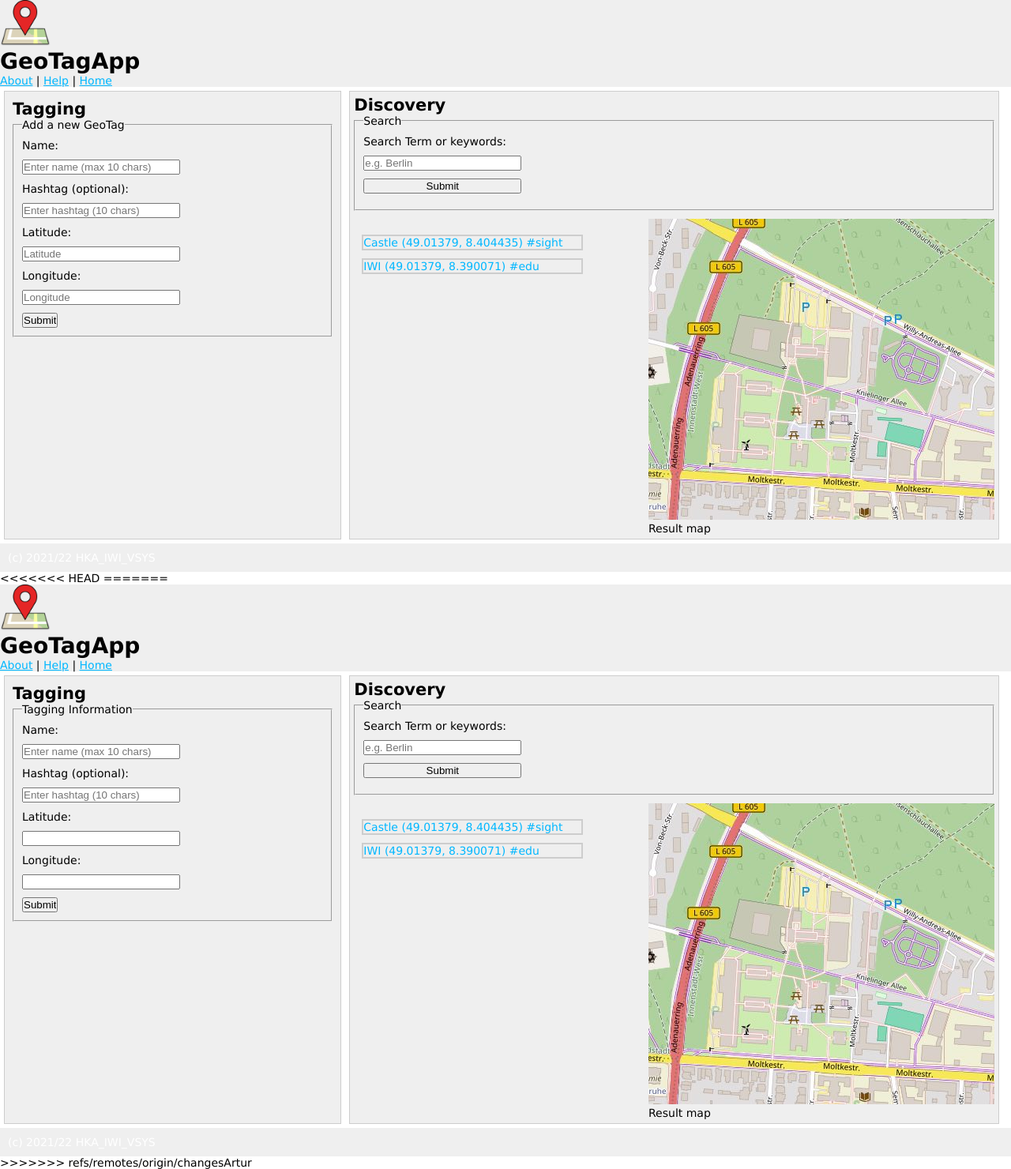
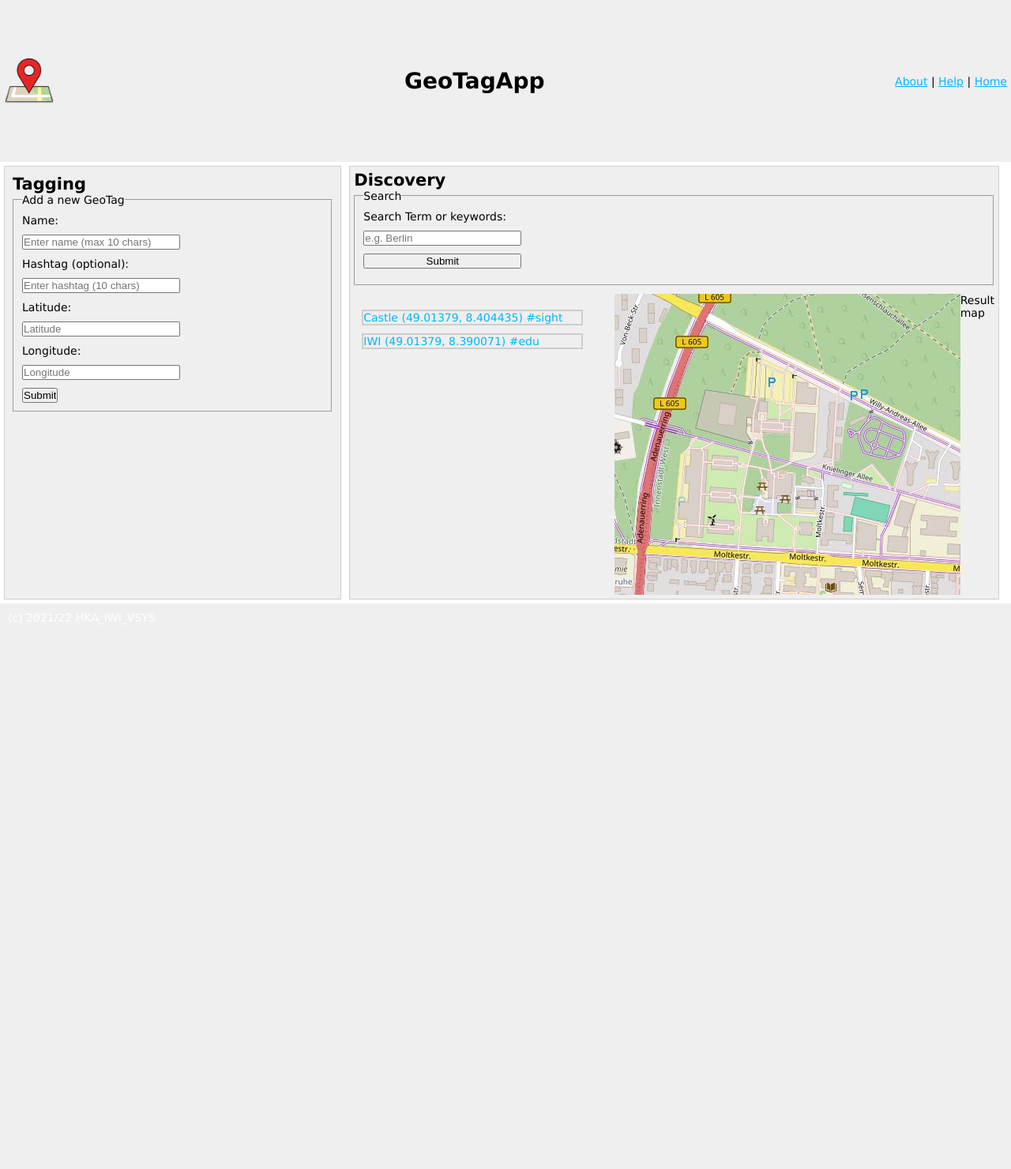
Before and after one commit to 420247/vs1lab, a web app: file Aufgabe1/gta_v1/public/index.html in a window 1280 px wide. Shown: the whole page at 79% size. After the commit the page ends 789 px from the top, so only its background shows below. Run offline with its HTML, style and script files only (its server is not run), Linux system fonts and the light colour scheme.

Commit message:
save my code before changing brach

```diff
--- a/Aufgabe1/gta_v1/public/index.html
+++ b/Aufgabe1/gta_v1/public/index.html
@@ -87,96 +87,3 @@
 </body>
 
 </html>
-
-<<<<<<< HEAD
-=======
-<!DOCTYPE html>
-
-<!-- File origin: VS1LAB A1a -->
-
-<html lang="en">
-
-<head>
-    <meta charset="UTF-8">
-    <meta name="viewport" content="width=device-width, initial-scale=1.0">
-    <title>GeoTagApp</title>
-    <link rel="stylesheet" href="./stylesheets/style.css" />
-    <meta name="viewport" content="width=device-width, initial-scale=1.0">
-</head>
-
-<body>
-    <header class="header">
-        <img src="./images/location.png" class="header__image" alt="an image of a map and location">
-        <h1 class="header__title">GeoTagApp</h1>
-        <nav class="header__navigation">
-            <a href="#">About</a> | <a href="#">Help</a> | <a href="/">Home</a>
-        </nav>
-    </header>
-
-    <main class="main">
-        <section class="main__tagging tagging">
-            <h2>Tagging</h2>
-
-            <!-- ############### VS1Lab 1a Form 1 Start -->
-            <form id="tag-form" action="/tagging" method="post">
-                <fieldset>
-                    <legend>Tagging Information</legend>
-                    <label for="name">Name:</label>
-                    <input type="text" id="name" name="name" placeholder="Enter name (max 10 chars)" maxlength="10" required>
-                    <label for="hashtag">Hashtag (optional):</label>
-                    <input type="text" id="hashtag" name="hashtag" placeholder="Enter hashtag (10 chars)" pattern="#[A-Za-z0-9]{1,10}">
-                    <label for="latitude">Latitude:</label>
-                    <input type="text" id="latitude" name="latitude" value="" readonly>
-                    <label for="longitude">Longitude:</label>
-                    <input type="text" id="longitude" name="longitude" value="" readonly>
-                    <input type="submit" value="Submit">
-                </fieldset>
-            </form>
-            <!-- ############### VS1Lab 1a Form 1 End -->
-
-        </section>
-
-        <section class="main__discovery discovery">
-            <h2 class="discovery__title">Discovery</h2>
-
-            <!-- ############### VS1Lab 1a Form 2 Start -->
-            <form class="discovery__search" id="discoveryFilterForm" action="/discovery" method="post">
-
-                <fieldset>
-                    <legend>Search</legend>
-                    <label for="search">Search Term or keywords:</label>
-                    <input type="text" id="search" name="search" placeholder="e.g. Berlin" maxlength="30">
-                    <input type="submit" value="Submit">
-                </fieldset>
-                <input type="hidden" id="latitude-discovery" name="latitude" value="49.01379">
-                <input type="hidden" id="longitude-discovery" name="longitude" value="8.404435">
-
-
-            </form>
-            <!-- ############### VS1Lab 1a Form 2 End -->
-
-            <div class="discovery__wrapper">
-                <div class="discovery__taglist">
-                    <ul class="discovery__results" id="discoveryResults">
-                        <li>Castle (49.01379, 8.404435) #sight</li>
-                        <li>IWI (49.01379, 8.390071) #edu</li>
-                    </ul>
-                </div>
-
-                <div class="discovery__map">
-                    <img src="./images/mapview.jpg" alt="a map with locations" id="mapView" />
-                    <span>Result map</span>
-                </div>
-            </div>
-        </section>
-
-    </main>
-
-    <footer class="footer">
-        <span>(c) 2021/22 HKA_IWI_VSYS</span>
-    </footer>
-</body>
-
-</html>
-
->>>>>>> refs/remotes/origin/changesArtur
--- a/Aufgabe1/gta_v1/public/stylesheets/style.css
+++ b/Aufgabe1/gta_v1/public/stylesheets/style.css
@@ -68,7 +68,6 @@ a {
 
 .discovery fieldset {
   padding: 10px; /* Erhöhen Sie das Padding des Rahmens */
-=======
   display: block;
   margin-bottom: 10px;
 }
@@ -109,7 +108,6 @@ a {
   margin-top: 10px;
   margin-bottom: 10px; /* Unteren Abstand hinzufügen */
   border: 2px solid var(--border-color); /* Einheitlicher Rand um jedes Element */
-=======
   display: block;
   width: 200px;
   margin-bottom: 10px;
@@ -146,7 +144,7 @@ a {
 
 .discovery__map {
   flex: 1; /* Flex-Element auf 50% des verfügbaren Platzes setzen */
-=======
+
   display: flex;
 }
 
@@ -220,22 +218,13 @@ a {
 .header {
   background-color: var(--background-color);
   color: black;
-<<<<<<< HEAD
   padding: 10px;
-=======
   padding: 5px;
-
->>>>>>> refs/remotes/origin/changesArtur
   display: flex;
   flex-wrap: nowrap;
   justify-content: space-between;
   align-items: center;
-<<<<<<< HEAD
   flex: 1;
-=======
-
-
->>>>>>> refs/remotes/origin/changesArtur
 }
 
 /* Main container */
@@ -320,12 +309,3 @@ a {
 
 
   }
-
-
-}
-
-<<<<<<< HEAD
-=======
-}
-
->>>>>>> refs/remotes/origin/changesArtur
```
